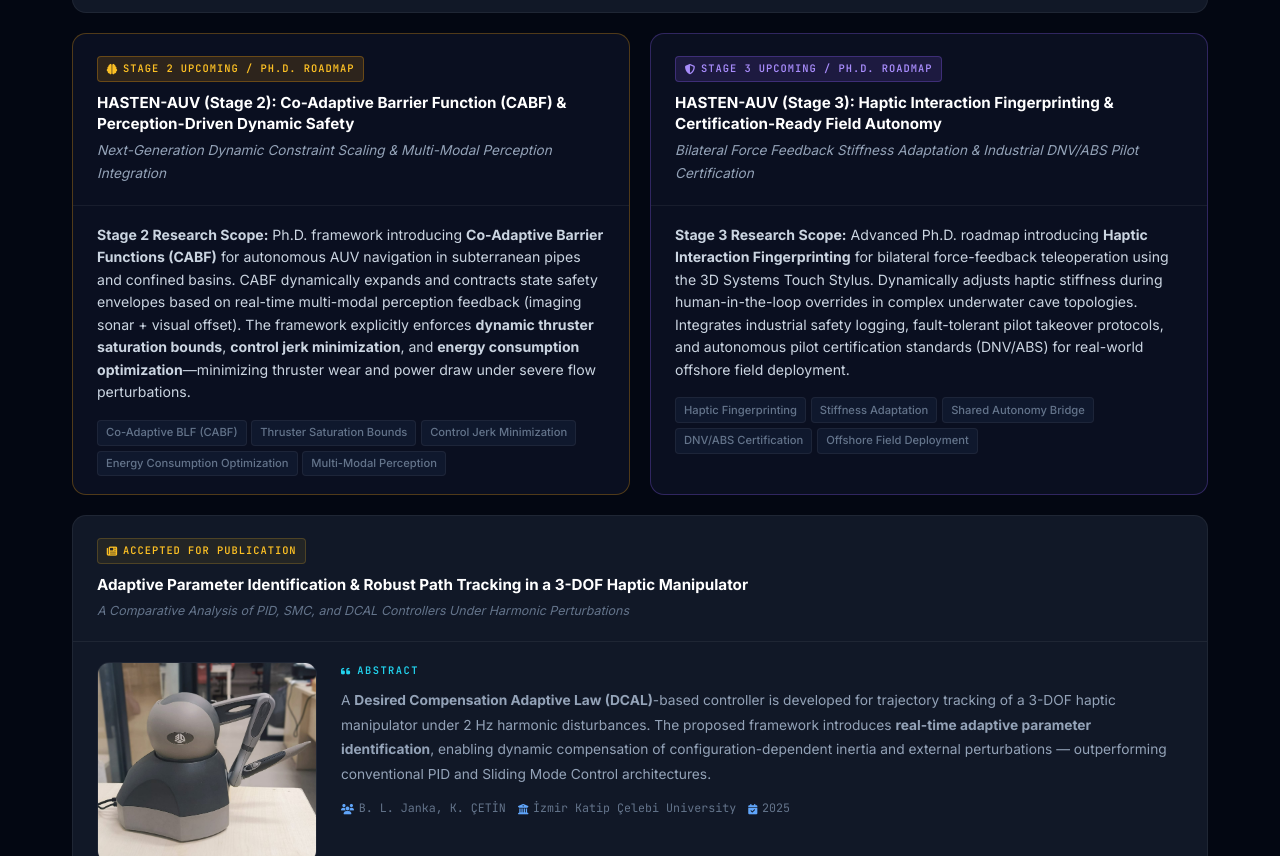
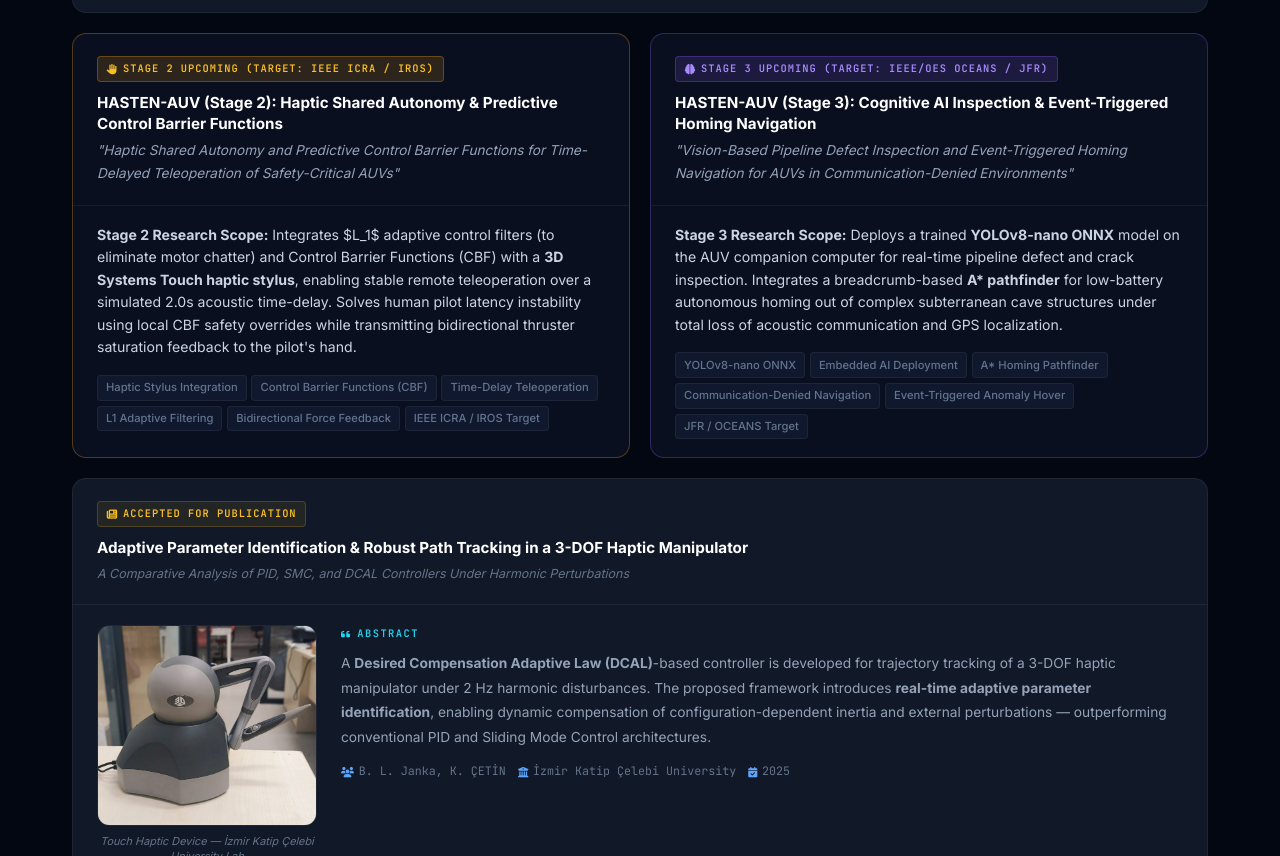
Before and after one commit to As0966/as0966.github.io, a plain HTML site: page index.html in a window 1280 px wide. Shown: the part 6037-6893 px from the top of the page. Drawn offline with Linux system fonts and the light colour scheme.

Commit message:
feat(portfolio): align Stage 2 and Stage 3 upcoming cards with exact ICRA/IROS and JFR targets from master breakdown document

```diff
--- a/index.html
+++ b/index.html
@@ -331,17 +331,17 @@
         <!-- HASTEN-AUV STAGE 2 UPCOMING PROJECT CARD -->
         <div class="project-card reveal" style="border: 1px solid rgba(245, 158, 11, 0.3); background: rgba(15, 23, 42, 0.6);">
             <div class="project-header">
-                <span class="project-type ongoing" style="background: rgba(245, 158, 11, 0.15); color: #fbbf24; border: 1px solid rgba(245, 158, 11, 0.3);"><i class="fas fa-brain"></i> Stage 2 Upcoming / Ph.D. Roadmap</span>
-                <h3>HASTEN-AUV (Stage 2): Co-Adaptive Barrier Function (CABF) &amp; Perception-Driven Dynamic Safety</h3>
-                <p class="pub-subtitle" style="color: #94a3b8; font-size: 0.85rem; margin-top: 0.3rem;">Next-Generation Dynamic Constraint Scaling &amp; Multi-Modal Perception Integration</p>
+                <span class="project-type ongoing" style="background: rgba(245, 158, 11, 0.15); color: #fbbf24; border: 1px solid rgba(245, 158, 11, 0.3);"><i class="fas fa-hand-paper"></i> Stage 2 Upcoming (Target: IEEE ICRA / IROS)</span>
+                <h3>HASTEN-AUV (Stage 2): Haptic Shared Autonomy &amp; Predictive Control Barrier Functions</h3>
+                <p class="pub-subtitle" style="color: #94a3b8; font-size: 0.85rem; margin-top: 0.3rem;">"Haptic Shared Autonomy and Predictive Control Barrier Functions for Time-Delayed Teleoperation of Safety-Critical AUVs"</p>
             </div>
             <div class="project-body">
                 <p style="color: #cbd5e1; font-size: 0.88rem; line-height: 1.6;">
-                    <strong>Stage 2 Research Scope:</strong> Ph.D. framework introducing <strong>Co-Adaptive Barrier Functions (CABF)</strong> for autonomous AUV navigation in subterranean pipes and confined basins. CABF dynamically expands and contracts state safety envelopes based on real-time multi-modal perception feedback (imaging sonar + visual offset). The framework explicitly enforces <strong>dynamic thruster saturation bounds</strong>, <strong>control jerk minimization</strong>, and <strong>energy consumption optimization</strong>—minimizing thruster wear and power draw under severe flow perturbations.
+                    <strong>Stage 2 Research Scope:</strong> Integrates $L_1$ adaptive control filters (to eliminate motor chatter) and Control Barrier Functions (CBF) with a <strong>3D Systems Touch haptic stylus</strong>, enabling stable remote teleoperation over a simulated 2.0s acoustic time-delay. Solves human pilot latency instability using local CBF safety overrides while transmitting bidirectional thruster saturation feedback to the pilot's hand.
                 </p>
                 <div class="project-tags" style="margin-top: 1rem;">
-                    <span>Co-Adaptive BLF (CABF)</span><span>Thruster Saturation Bounds</span><span>Control Jerk Minimization</span>
-                    <span>Energy Consumption Optimization</span><span>Multi-Modal Perception</span>
+                    <span>Haptic Stylus Integration</span><span>Control Barrier Functions (CBF)</span><span>Time-Delay Teleoperation</span>
+                    <span>L1 Adaptive Filtering</span><span>Bidirectional Force Feedback</span><span>IEEE ICRA / IROS Target</span>
                 </div>
             </div>
         </div>
@@ -349,17 +349,17 @@
         <!-- HASTEN-AUV STAGE 3 UPCOMING PROJECT CARD -->
         <div class="project-card reveal" style="border: 1px solid rgba(139, 92, 246, 0.3); background: rgba(15, 23, 42, 0.6);">
             <div class="project-header">
-                <span class="project-type upcoming" style="background: rgba(139, 92, 246, 0.15); color: #a78bfa; border: 1px solid rgba(139, 92, 246, 0.3);"><i class="fas fa-shield-alt"></i> Stage 3 Upcoming / Ph.D. Roadmap</span>
-                <h3>HASTEN-AUV (Stage 3): Haptic Interaction Fingerprinting &amp; Certification-Ready Field Autonomy</h3>
-                <p class="pub-subtitle" style="color: #94a3b8; font-size: 0.85rem; margin-top: 0.3rem;">Bilateral Force Feedback Stiffness Adaptation &amp; Industrial DNV/ABS Pilot Certification</p>
+                <span class="project-type upcoming" style="background: rgba(139, 92, 246, 0.15); color: #a78bfa; border: 1px solid rgba(139, 92, 246, 0.3);"><i class="fas fa-brain"></i> Stage 3 Upcoming (Target: IEEE/OES OCEANS / JFR)</span>
+                <h3>HASTEN-AUV (Stage 3): Cognitive AI Inspection &amp; Event-Triggered Homing Navigation</h3>
+                <p class="pub-subtitle" style="color: #94a3b8; font-size: 0.85rem; margin-top: 0.3rem;">"Vision-Based Pipeline Defect Inspection and Event-Triggered Homing Navigation for AUVs in Communication-Denied Environments"</p>
             </div>
             <div class="project-body">
                 <p style="color: #cbd5e1; font-size: 0.88rem; line-height: 1.6;">
-                    <strong>Stage 3 Research Scope:</strong> Advanced Ph.D. roadmap introducing <strong>Haptic Interaction Fingerprinting</strong> for bilateral force-feedback teleoperation using the 3D Systems Touch Stylus. Dynamically adjusts haptic stiffness during human-in-the-loop overrides in complex underwater cave topologies. Integrates industrial safety logging, fault-tolerant pilot takeover protocols, and autonomous pilot certification standards (DNV/ABS) for real-world offshore field deployment.
+                    <strong>Stage 3 Research Scope:</strong> Deploys a trained <strong>YOLOv8-nano ONNX</strong> model on the AUV companion computer for real-time pipeline defect and crack inspection. Integrates a breadcrumb-based <strong>A* pathfinder</strong> for low-battery autonomous homing out of complex subterranean cave structures under total loss of acoustic communication and GPS localization.
                 </p>
                 <div class="project-tags" style="margin-top: 1rem;">
-                    <span>Haptic Fingerprinting</span><span>Stiffness Adaptation</span><span>Shared Autonomy Bridge</span>
-                    <span>DNV/ABS Certification</span><span>Offshore Field Deployment</span>
+                    <span>YOLOv8-nano ONNX</span><span>Embedded AI Deployment</span><span>A* Homing Pathfinder</span>
+                    <span>Communication-Denied Navigation</span><span>Event-Triggered Anomaly Hover</span><span>JFR / OCEANS Target</span>
                 </div>
             </div>
         </div>
```
